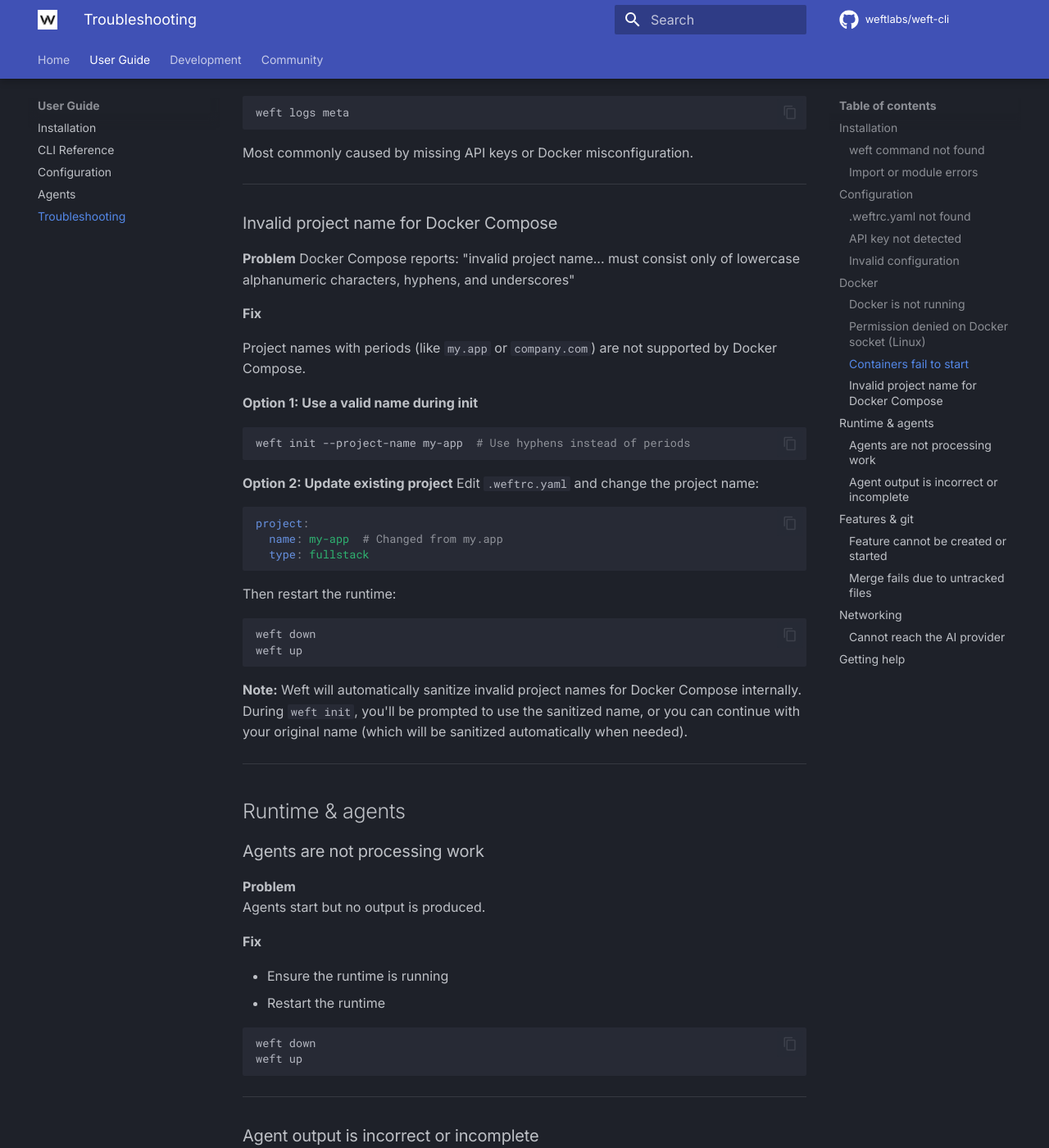
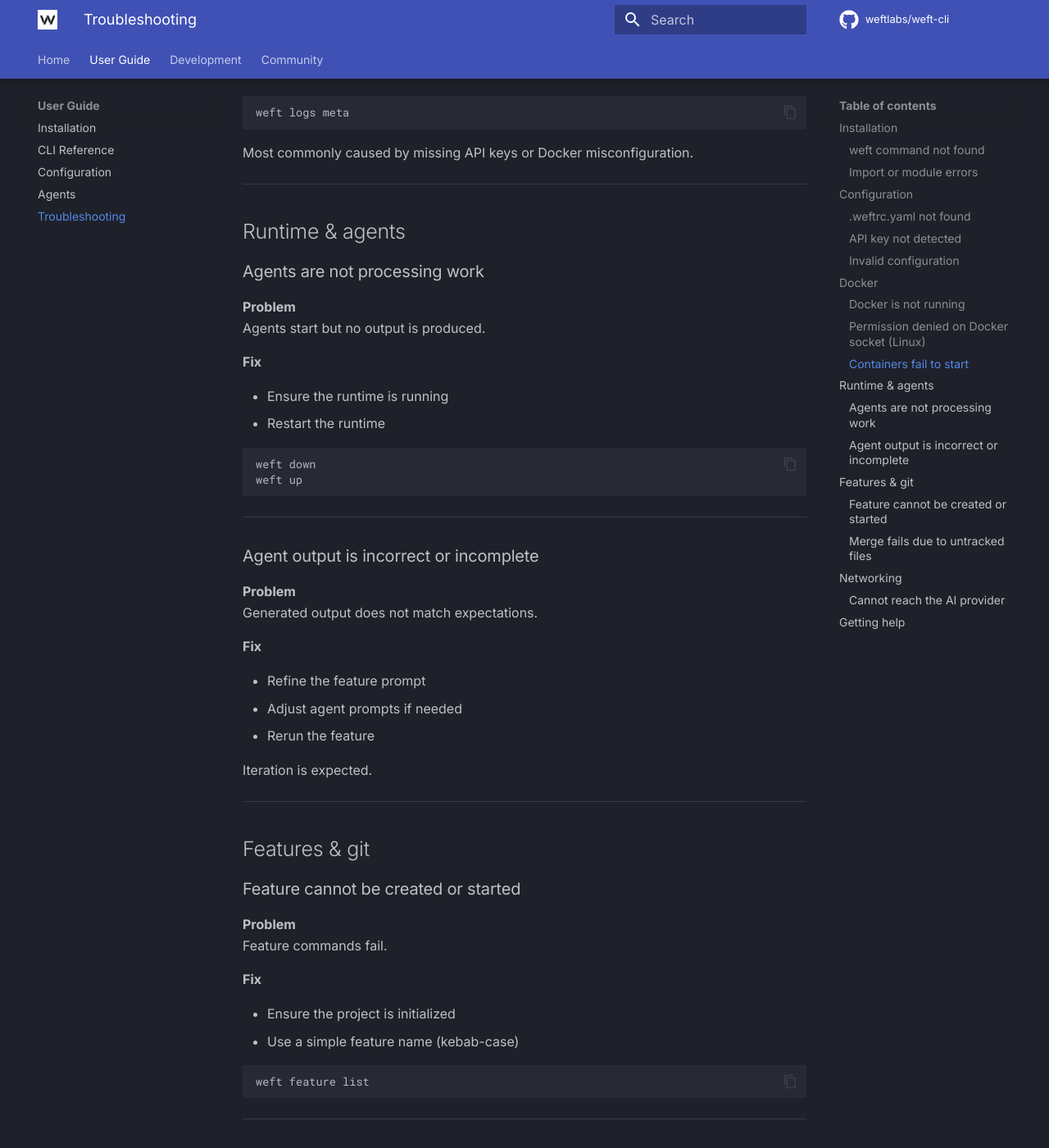
Before and after one commit to weftlabs/weft-cli, an MkDocs documentation site: the page built from docs/troubleshooting.md, in a window 1280 px wide and 1400 px high, scrolled down 2907 px. Shown: the whole window at 82% size. Built offline with MkDocs 1.6.1 and Material for MkDocs 9.7.7, drawn with Linux system fonts in a browser that asks for light colours; comment, search, counter and statistics services are not loaded; the version menu is left out.

Commit message:
refactor: simplify code and remove project-specific references
- Simplified sanitize_docker_project_name() docstring (1 line)
- Removed 'tektonio.app' from tests, use generic 'example.app'
- Removed troubleshooting section (issue is now fixed automatically)

````diff
--- a/docs/troubleshooting.md
+++ b/docs/troubleshooting.md
@@ -142,38 +142,6 @@ Most commonly caused by missing API keys or Docker misconfiguration.
 
 ---
 
-### Invalid project name for Docker Compose
-
-**Problem**
-Docker Compose reports: "invalid project name... must consist only of lowercase alphanumeric characters, hyphens, and underscores"
-
-**Fix**
-
-Project names with periods (like `my.app` or `company.com`) are not supported by Docker Compose.
-
-**Option 1: Use a valid name during init**
-```bash
-weft init --project-name my-app  # Use hyphens instead of periods
-```
-
-**Option 2: Update existing project**
-Edit `.weftrc.yaml` and change the project name:
-```yaml
-project:
-  name: my-app  # Changed from my.app
-  type: fullstack
-```
-
-Then restart the runtime:
-```bash
-weft down
-weft up
-```
-
-**Note:** Weft will automatically sanitize invalid project names for Docker Compose internally. During `weft init`, you'll be prompted to use the sanitized name, or you can continue with your original name (which will be sanitized automatically when needed).
-
----
-
 ## Runtime & agents
 
 ### Agents are not processing work
````
Also changed, not shown: 2 other files.
